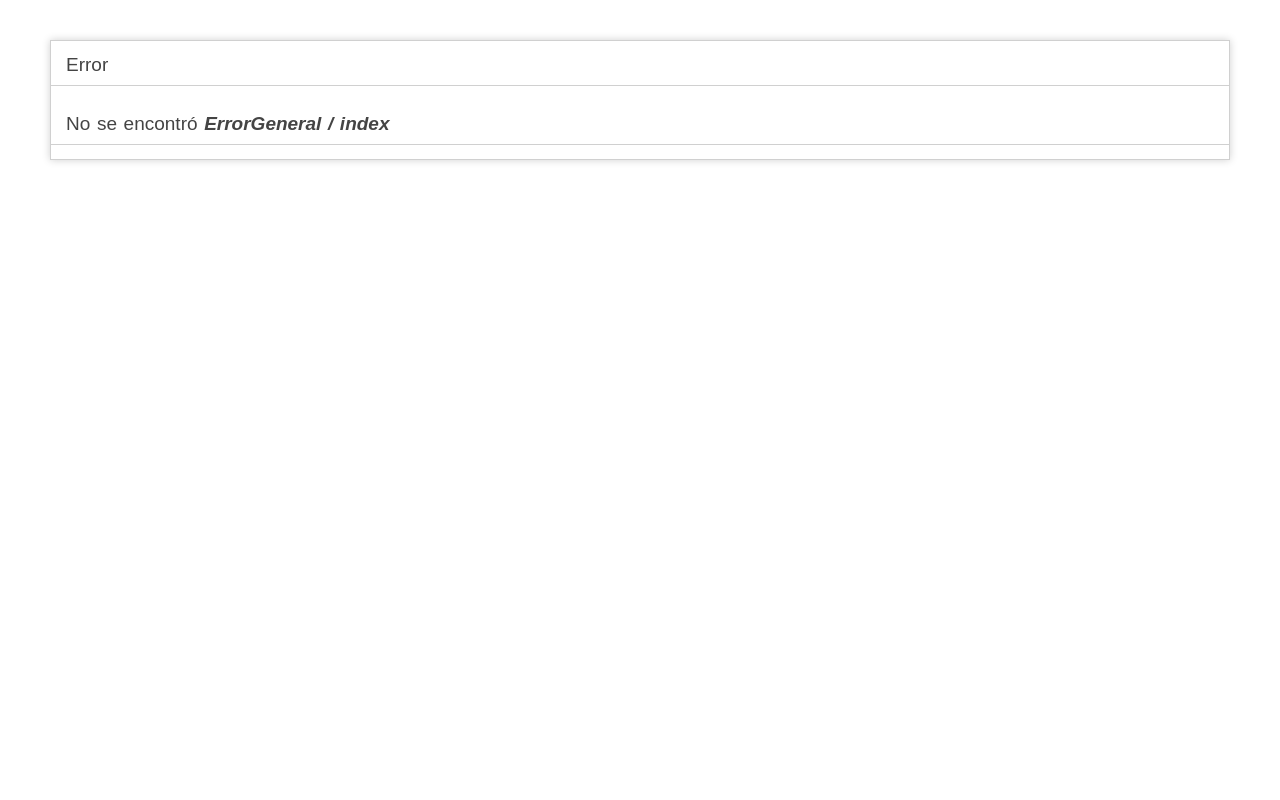
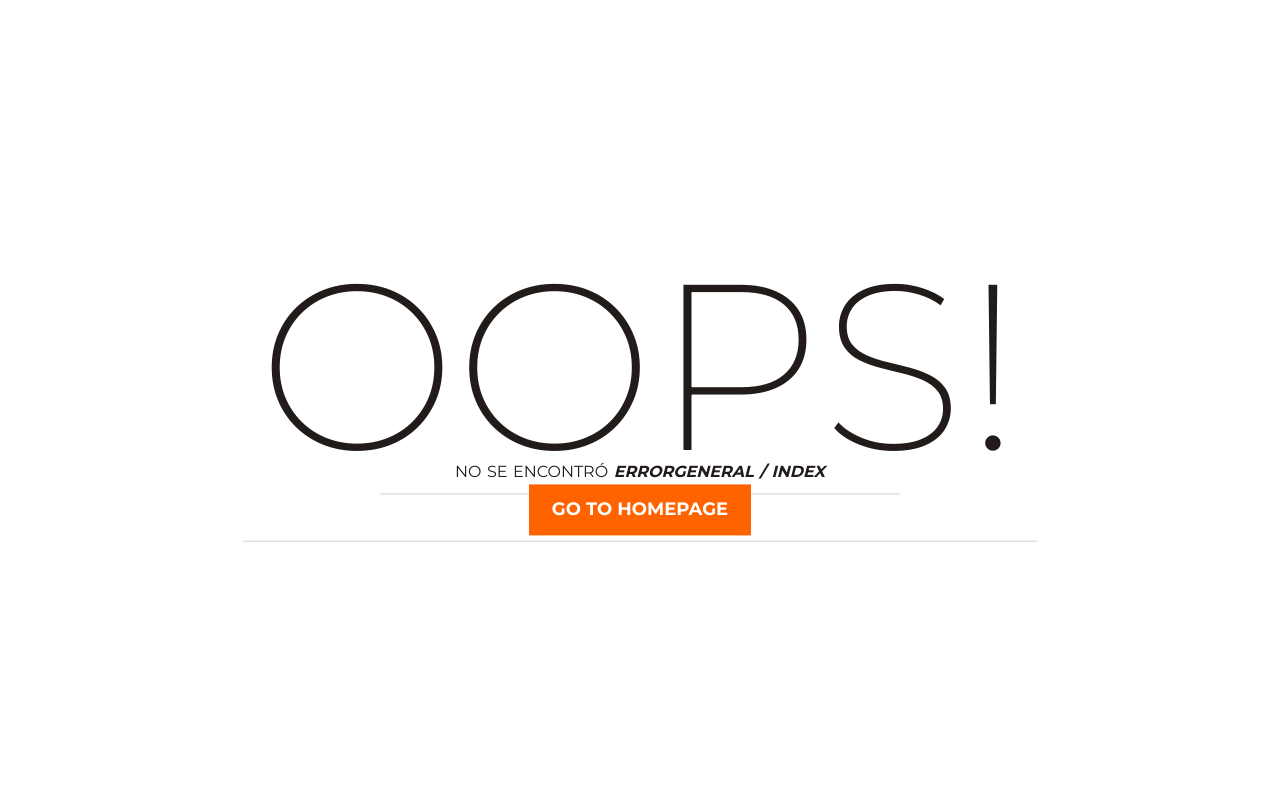
Before and after one commit to victorasta/cardoffice, a PHP site: page /cardoffice/ErrorGeneral in a window 1280 px wide. Run offline with PHP 8.4, Linux system fonts and the light colour scheme.

Commit message:
error general view
nueva vista

```diff
--- a/views/ErrorGeneral.php
+++ b/views/ErrorGeneral.php
@@ -2,6 +2,9 @@
 <html lang="en">
 <head>
 <meta charset="utf-8">
+	<meta http-equiv="X-UA-Compatible" content="IE=edge">
+	<meta name="viewport" content="width=device-width, initial-scale=1">
+	<link href="https://fonts.googleapis.com/css?family=Montserrat:200,400,700" rel="stylesheet">
 <title>Error
 </title>
 <style type="text/css">
@@ -14,12 +17,8 @@ body {
 	margin: 40px;
 	font: 13px/20px normal Helvetica, Arial, sans-serif;
 	color: #4F5155;
-}
-
-a {
-	color: #003399;
-	background-color: transparent;
-	font-weight: normal;
+	padding: 0;
+  	margin: 0;
 }
 
 h1, h2 {
@@ -55,12 +54,130 @@ code {
 p {
 	margin: 12px 15px 12px 15px;
 }
+
+#notfound {
+  position: relative;
+  height: 100vh;
+}
+
+#notfound .notfound {
+  position: absolute;
+  left: 50%;
+  top: 50%;
+  -webkit-transform: translate(-50%, -50%);
+      -ms-transform: translate(-50%, -50%);
+          transform: translate(-50%, -50%);
+}
+
+.notfound {
+  max-width: 520px;
+  width: 100%;
+  line-height: 1.4;
+  text-align: center;
+}
+
+.notfound .notfound-404 {
+  position: relative;
+  height: 200px;
+  margin: 0px auto 20px;
+  z-index: -1;
+}
+
+.notfound .notfound-404 h1 {
+  font-family: 'Montserrat', sans-serif;
+  font-size: 236px;
+  font-weight: 200;
+  margin: 0px;
+  color: #211b19;
+  text-transform: uppercase;
+  position: absolute;
+  left: 50%;
+  top: 50%;
+  -webkit-transform: translate(-50%, -50%);
+      -ms-transform: translate(-50%, -50%);
+          transform: translate(-50%, -50%);
+}
+
+.notfound .notfound-404 h2 {
+  font-family: 'Montserrat', sans-serif;
+  font-size: 16px;
+  font-weight: 400;
+  text-transform: uppercase;
+  color: #211b19;
+  background: #fff;
+  padding: 10px 5px;
+  margin: auto;
+  display: inline-block;
+  position: absolute;
+  bottom: -15%;
+  left: 0;
+  right: 0;
+}
+
+.notfound a {
+  font-family: 'Montserrat', sans-serif;
+  display: inline-block;
+  font-weight: 700;
+  text-decoration: none;
+  color: #fff;
+  text-transform: uppercase;
+  padding: 13px 23px;
+  background: #ff6300;
+  font-size: 18px;
+  -webkit-transition: 0.2s all;
+  transition: 0.2s all;
+
+
+}
+
+.notfound a:hover {
+  color: #ff6300;
+  background: #211b19;
+}
+
+@media only screen and (max-width: 767px) {
+  .notfound .notfound-404 h1 {
+    font-size: 148px;
+  }
+}
+
+@media only screen and (max-width: 480px) {
+  .notfound .notfound-404 {
+    height: 148px;
+    margin: 0px auto 10px;
+  }
+  .notfound .notfound-404 h1 {
+    font-size: 86px;
+  }
+  .notfound .notfound-404 h2 {
+    font-size: 16px;
+  }
+  .notfound a {
+    padding: 7px 15px;
+    font-size: 14px;
+  }
+}
+
+
+
 </style>
 </head>
 <body>
+<!--
 	<div id="container">
 		<h1><?=$encabezado?></h1>
 		<h2><?=$contenido?></h2>
 	</div>
+-->
+
+<div id="notfound">
+		<div class="notfound">
+			<div class="notfound-404">
+				<h1>Oops! </h1>
+				<h2><?=$contenido?></h2>
+			</div>
+			<a href="<?=base_url?>">Go TO Homepage</a>
+		</div>
+	</div>
 </body>
 </html>
```
